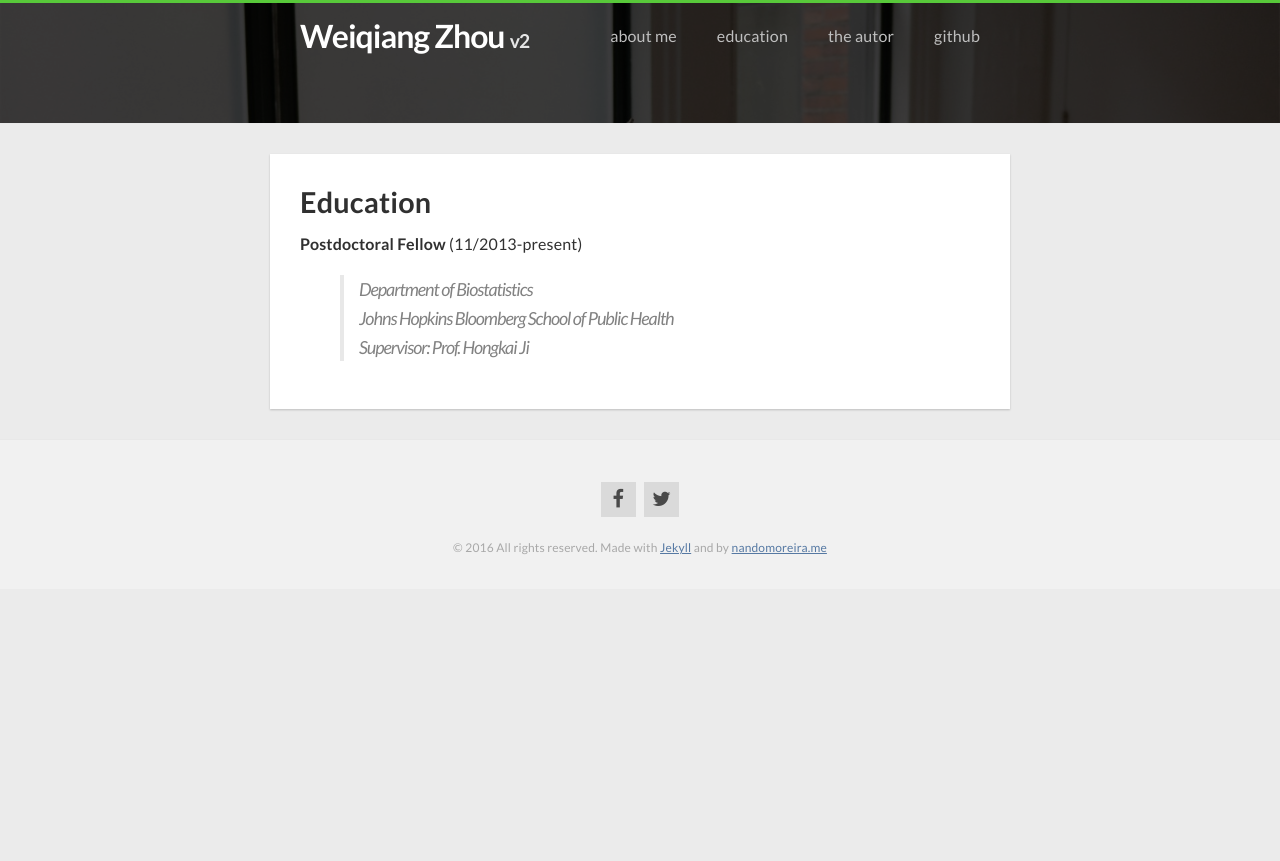
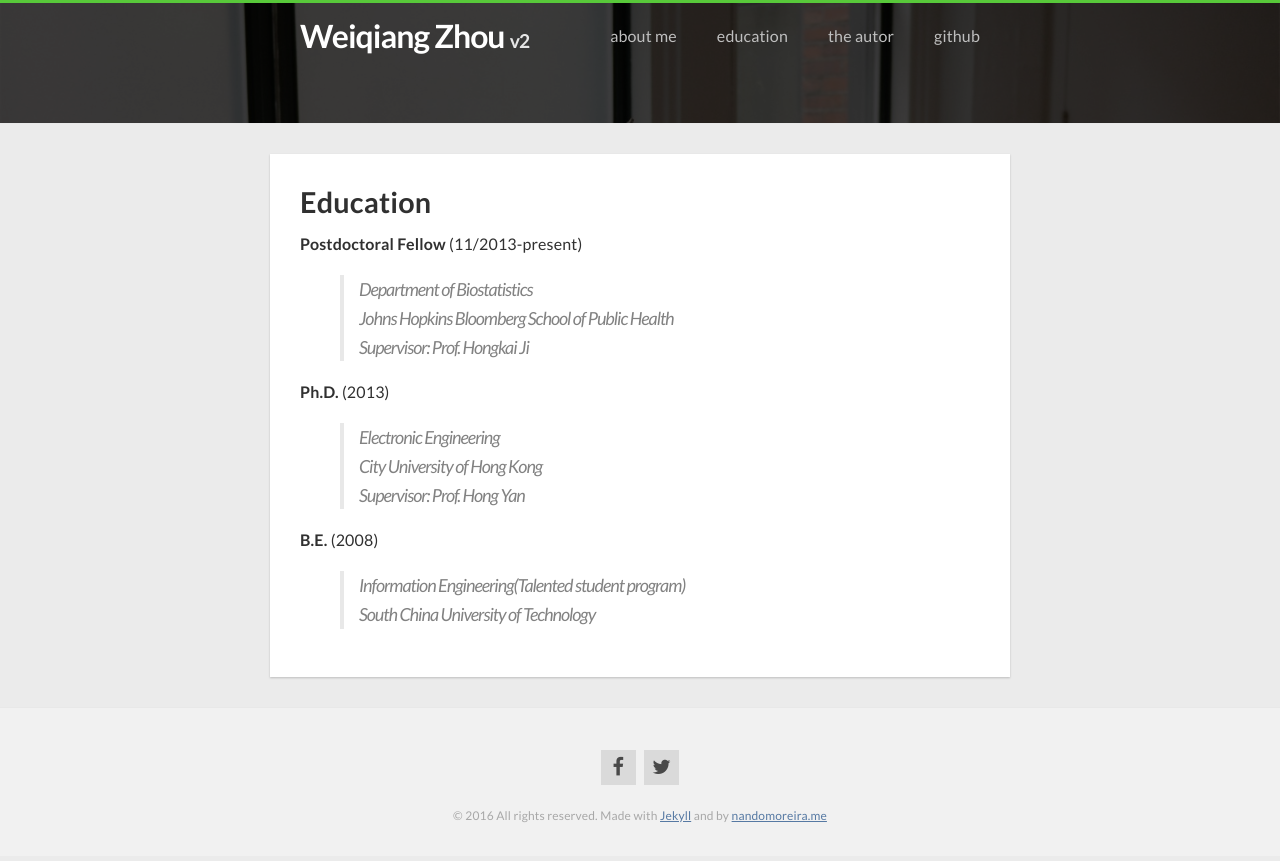
Before and after one commit to ILoveYouKen/ILoveYouKen.github.io, a Jekyll site: the page built from education.md, in a window 1280 px wide. Shown: the top 861 px of the page. Built offline with Jekyll 4.4.1, drawn with Linux system fonts in a browser that asks for light colours; nearby versions of some CDN libraries.

Commit message:
Update education.md

```diff
--- a/education.md
+++ b/education.md
@@ -5,9 +5,20 @@ permalink: /education/
 slug: education
 ---
 
-__Postdoctoral Fellow__
-(11/2013-present)
+
+__Postdoctoral Fellow__ (11/2013-present)
 
 >Department of Biostatistics <br/>
 >Johns Hopkins Bloomberg School of Public Health <br/>
 >Supervisor: Prof. Hongkai Ji
+
+__Ph.D.__ (2013)
+
+>Electronic Engineering <br/>
+>City University of Hong Kong <br/>
+>Supervisor: Prof. Hong Yan
+
+__B.E.__ (2008)
+
+>Information Engineering(Talented student program) <br/>
+>South China University of Technology
```
